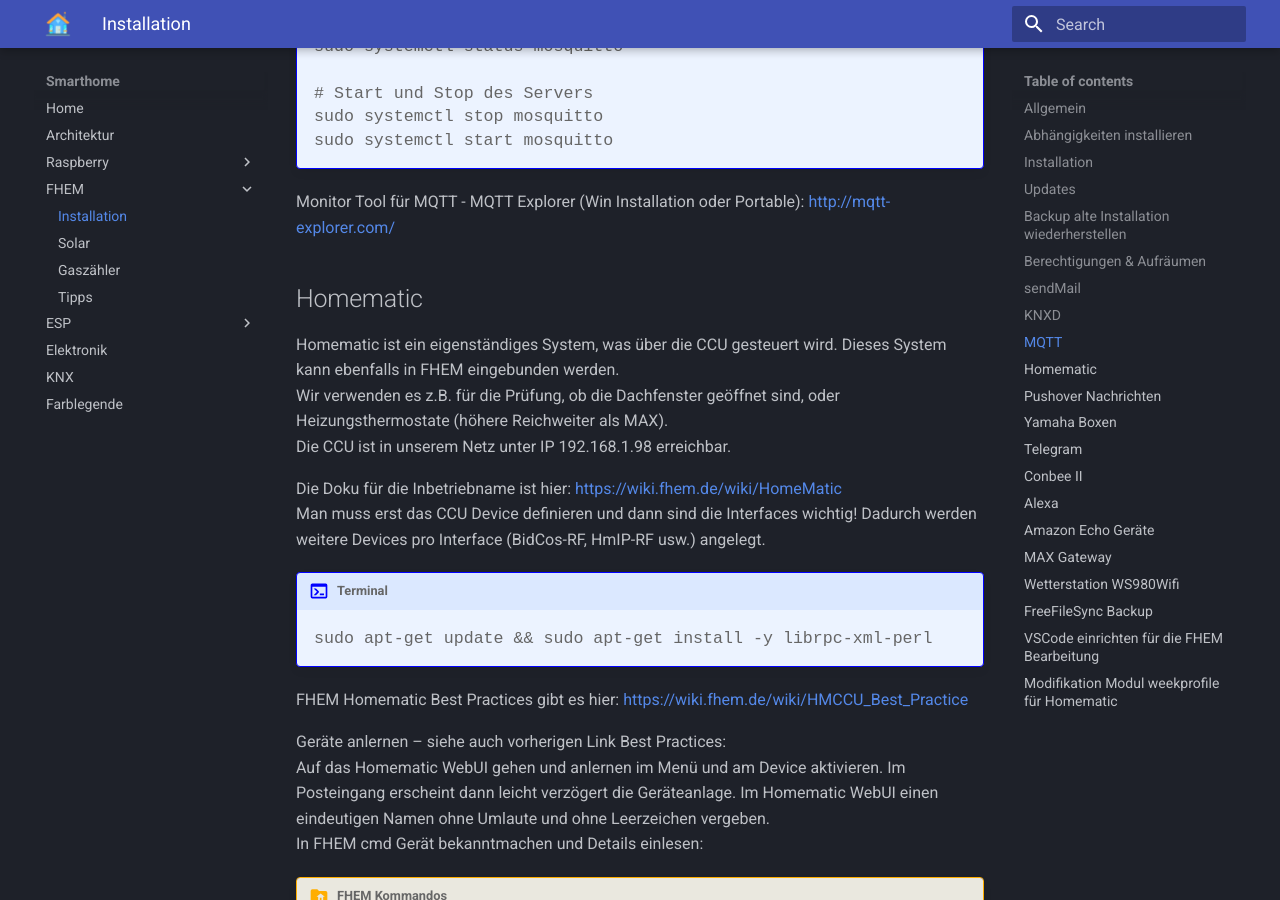
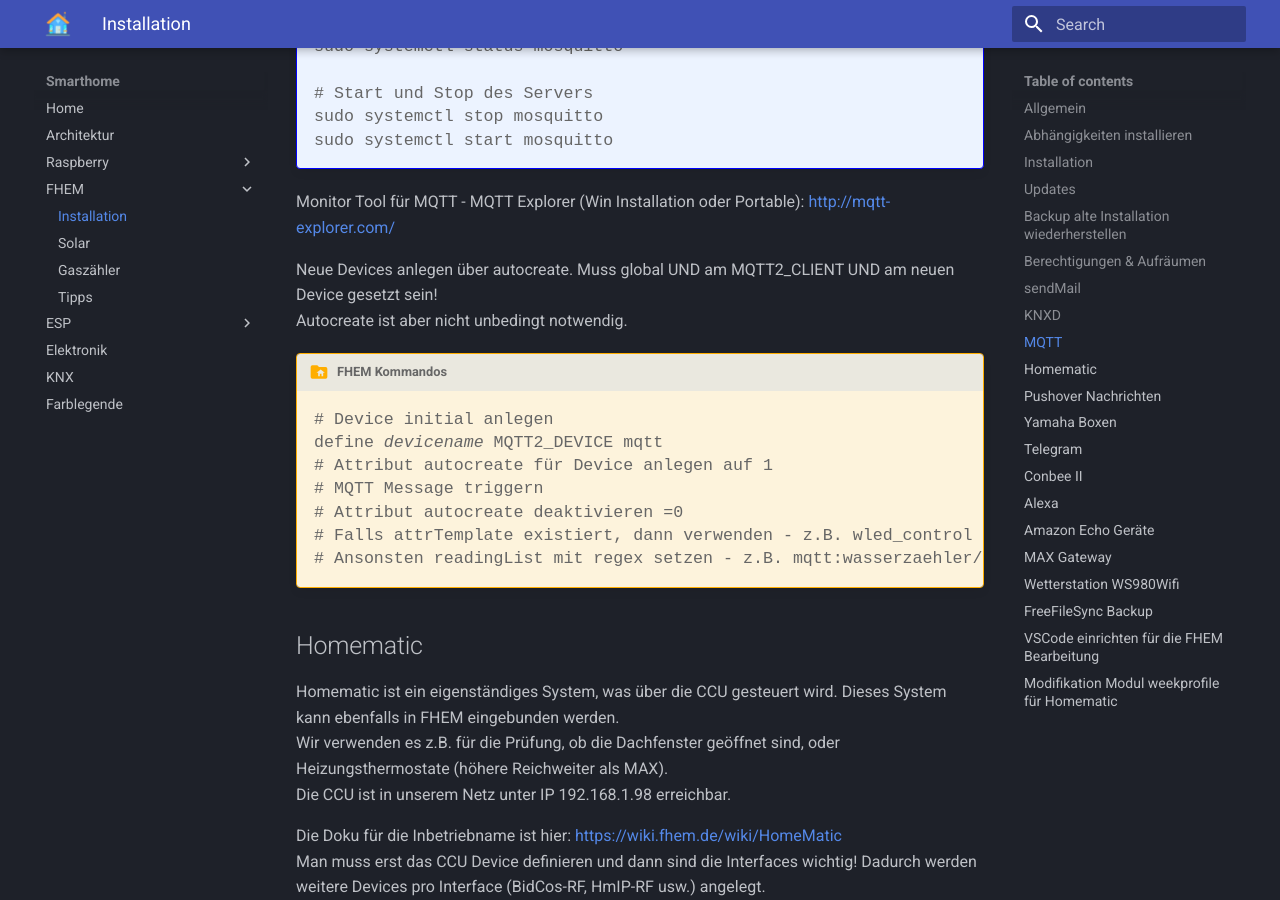
Before and after one commit to rogerknop/mkdocs_smarthome, an MkDocs documentation site: the page built from docs/install/fhem.md, in a window 1280 px wide and 900 px high, scrolled down 3889 px. Built offline with MkDocs 1.6.1 and Material for MkDocs 9.7.7, drawn with Linux system fonts in a browser that asks for light colours.

Commit message:
wled mit mttq ergänzt

```diff
--- a/docs/install/fhem.md
+++ b/docs/install/fhem.md
@@ -148,6 +148,20 @@ Mosquitto installieren und aktivieren.
     </pre>
 
 Monitor Tool für MQTT - MQTT Explorer (Win Installation oder Portable): <a href="http://mqtt-explorer.com/" target="_blank">http://mqtt-explorer.com/</a>
+
+Neue Devices anlegen über autocreate. Muss global UND am MQTT2_CLIENT UND am neuen Device gesetzt sein!
+Autocreate ist aber nicht unbedingt notwendig.
+
+!!! fhem "FHEM Kommandos"
+    <pre>
+    \# Device initial anlegen
+    define *devicename* MQTT2_DEVICE mqtt
+    \# Attribut autocreate für Device anlegen auf 1
+    \# MQTT Message triggern
+    \# Attribut autocreate deaktivieren =0
+    \# Falls attrTemplate existiert, dann verwenden - z.B. wled_control
+    \# Ansonsten readingList mit regex setzen - z.B. mqtt:wasserzaehler/main/json:.* { json2nameValue($EVENT);;;; }
+    </pre>
 
 ## Homematic
 
```
